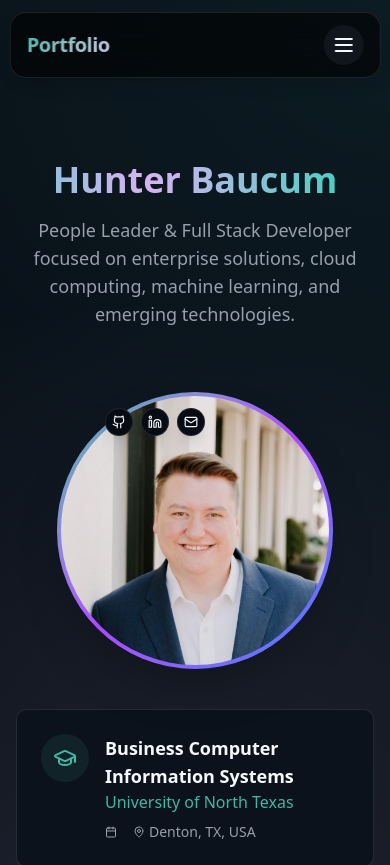
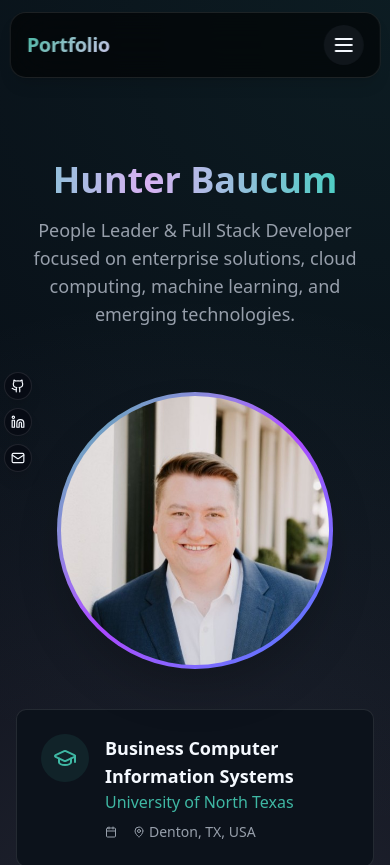
Before and after one commit to Cazador0/portfolio, a Next.js app: page /about in a window 390 px wide. Shown: the top 865 px of the page. Built offline with nearby package versions, Linux system fonts and the light colour scheme; a web font is replaced by a local one.

Commit message:
Reverted back to a previous commit.

```diff
--- a/src/components/common/floating-socials.tsx
+++ b/src/components/common/floating-socials.tsx
@@ -1,6 +1,5 @@
 "use client";
 
-import { useEffect, useState } from "react";
 import { motion } from "framer-motion";
 import { Github, Linkedin, Mail, type LucideProps } from "lucide-react";
 import { SITE_CONFIG } from "@/lib/constants";
@@ -18,26 +17,12 @@ const socials: SocialItem[] = [
 ];
 
 export function FloatingSocials() {
-  const [isMobile, setIsMobile] = useState(false);
-
-  useEffect(() => {
-    const mq = window.matchMedia("(max-width: 767px)");
-    setIsMobile(mq.matches);
-    const handler = (e: MediaQueryListEvent) => setIsMobile(e.matches);
-    mq.addEventListener("change", handler);
-    return () => mq.removeEventListener("change", handler);
-  }, []);
-
   return (
     <motion.div
-      initial={{ opacity: 0, ...(isMobile ? { y: -20 } : { x: -20 }) }}
-      animate={{ opacity: 1, ...(isMobile ? { y: 0 } : { x: 0 }) }}
+      initial={{ opacity: 0, x: -20 }}
+      animate={{ opacity: 1, x: 0 }}
       transition={{ delay: 1, duration: 0.5 }}
-      className="fixed
-        top-1/2 left-1/2 -translate-x-1/2 -translate-y-1/2 flex-row
-        md:top-1/2 md:left-2 md:-translate-y-1/2 md:translate-x-0 md:flex-col
-        lg:left-3 xl:left-5
-        flex gap-2 lg:gap-3 xl:gap-4 z-50"
+      className="fixed left-1 md:left-2 lg:left-3 xl:left-5 top-1/2 -translate-y-1/2 flex flex-col gap-2 lg:gap-3 xl:gap-4 z-50"
     >
       {socials.map(({ Icon, href, label }, index) => (
         <motion.a
@@ -45,14 +30,14 @@ export function FloatingSocials() {
           href={href}
           target="_blank"
           rel="noopener noreferrer"
-          initial={{ opacity: 0, ...(isMobile ? { y: -20 } : { x: -20 }) }}
-          animate={{ opacity: 1, ...(isMobile ? { y: 0 } : { x: 0 }) }}
+          initial={{ opacity: 0, x: -20 }}
+          animate={{ opacity: 1, x: 0 }}
           transition={{ delay: 1.2 + index * 0.1, duration: 0.4 }}
           whileHover="hovered"
           whileTap={{ scale: 0.95 }}
           variants={{
             hovered: {
-              ...(isMobile ? { y: -4 } : { x: 4 }),
+              x: 4,
               transition: { type: "spring", stiffness: 400, damping: 20, delay: 0 },
             },
           }}
```
